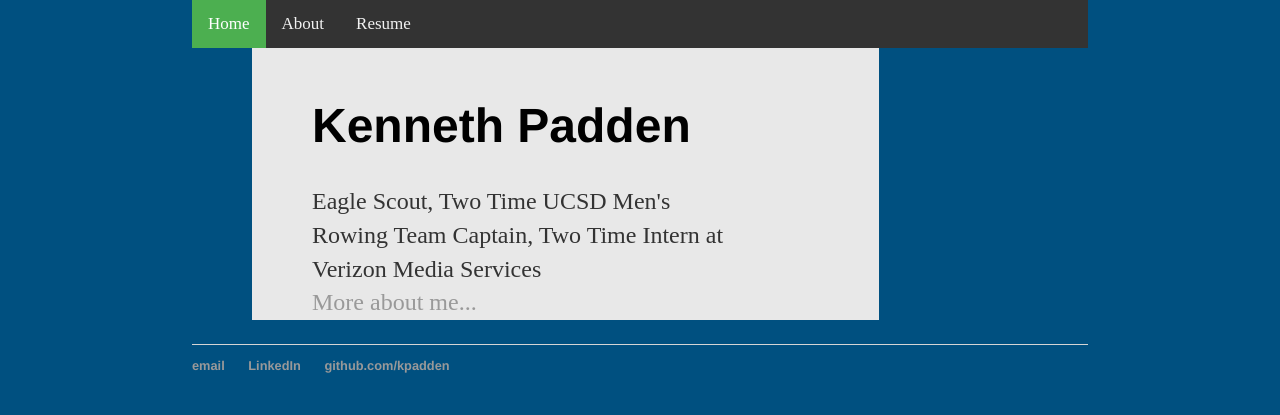
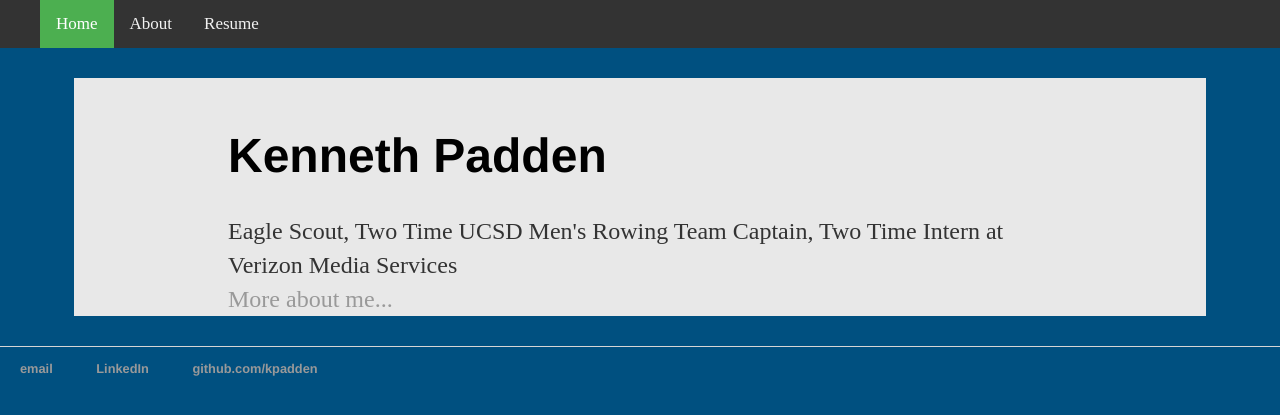
Before and after one commit to kpadden/kpadden.github.io, a Jekyll site: the page built from index.html, in a window 1280 px wide. Shown: the top 415 px of the page. Built offline with Jekyll 4.4.1, drawn with Linux system fonts in a browser that asks for light colours.

Commit message:
Update main.css

```diff
--- a/css/main.css
+++ b/css/main.css
@@ -1,12 +1,12 @@
 body {
     margin: auto;
-    width: 70%;
+    width: 100%;
     background-color: #005080;
 }
 
 div {
-    margin: 0px 60px;
-    width: 70%;
+    margin: 30px 74px;
+    padding: 0px 40px;
     background-color: #e8e8e8;
 }
 
@@ -91,7 +91,7 @@ footer ul {
 
 footer ul li {
     display: inline;
-    margin-right: 20px;
+    margin: 0px 20px;
 }
 
 a {
```
